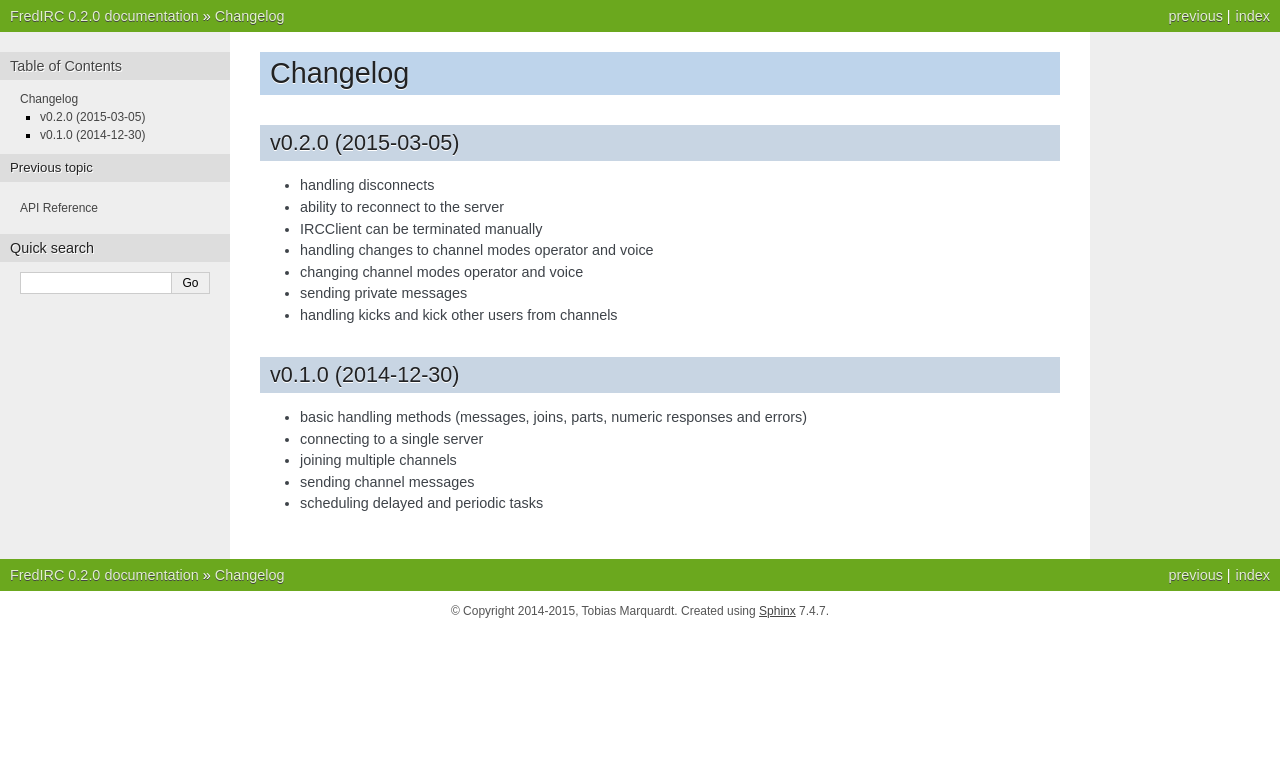
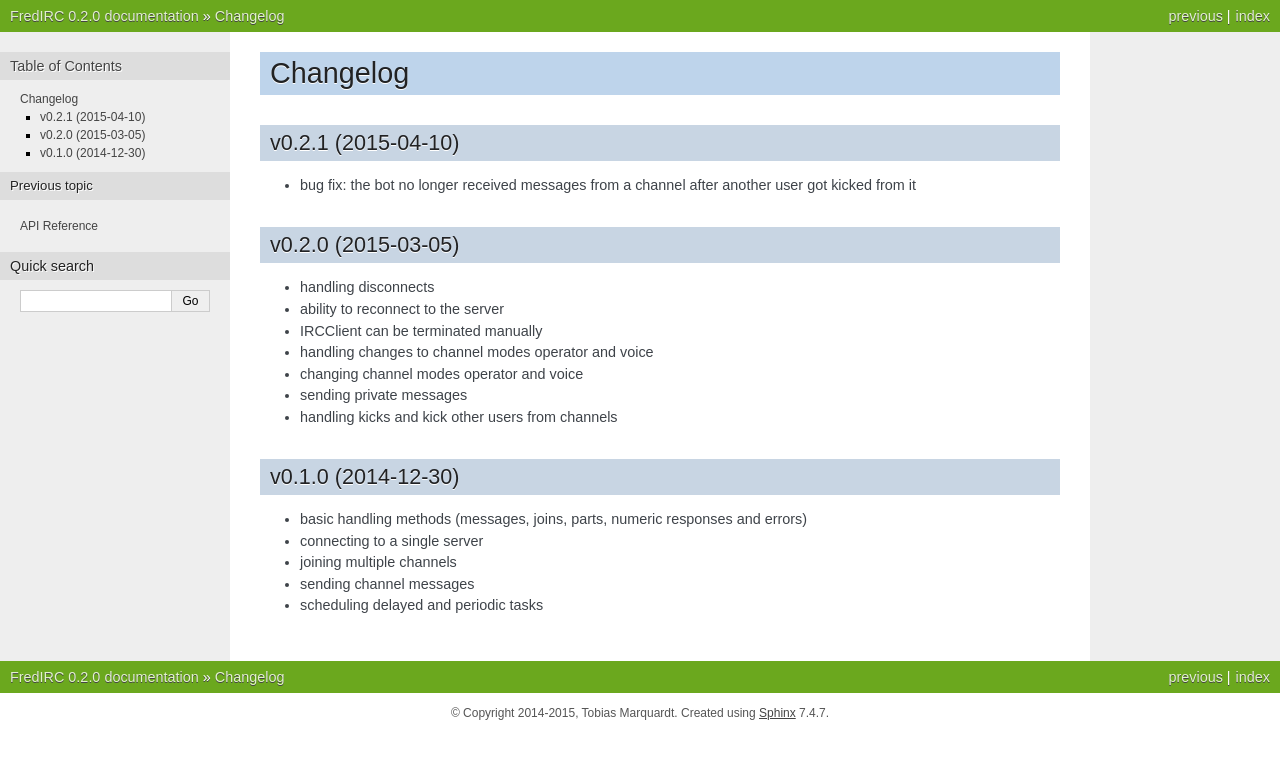
Before and after one commit to worblehat/FredIRC, a Sphinx documentation site: the page built from doc/source/history.rst, in a window 1280 px wide. Shown: the top 759 px of the page. Built offline with Sphinx 7.4.7, drawn with Linux system fonts in a browser that asks for light colours.

Commit message:
Cherry-picked changelog from v0.2.1.

```diff
--- a/doc/source/history.rst
+++ b/doc/source/history.rst
@@ -1,5 +1,10 @@
 Changelog
 =========
+
+v0.2.1 (2015-04-10)
+-------------------
+
+* bug fix: the bot no longer received messages from a channel after another user got kicked from it
 
 v0.2.0 (2015-03-05)
 -------------------
```
